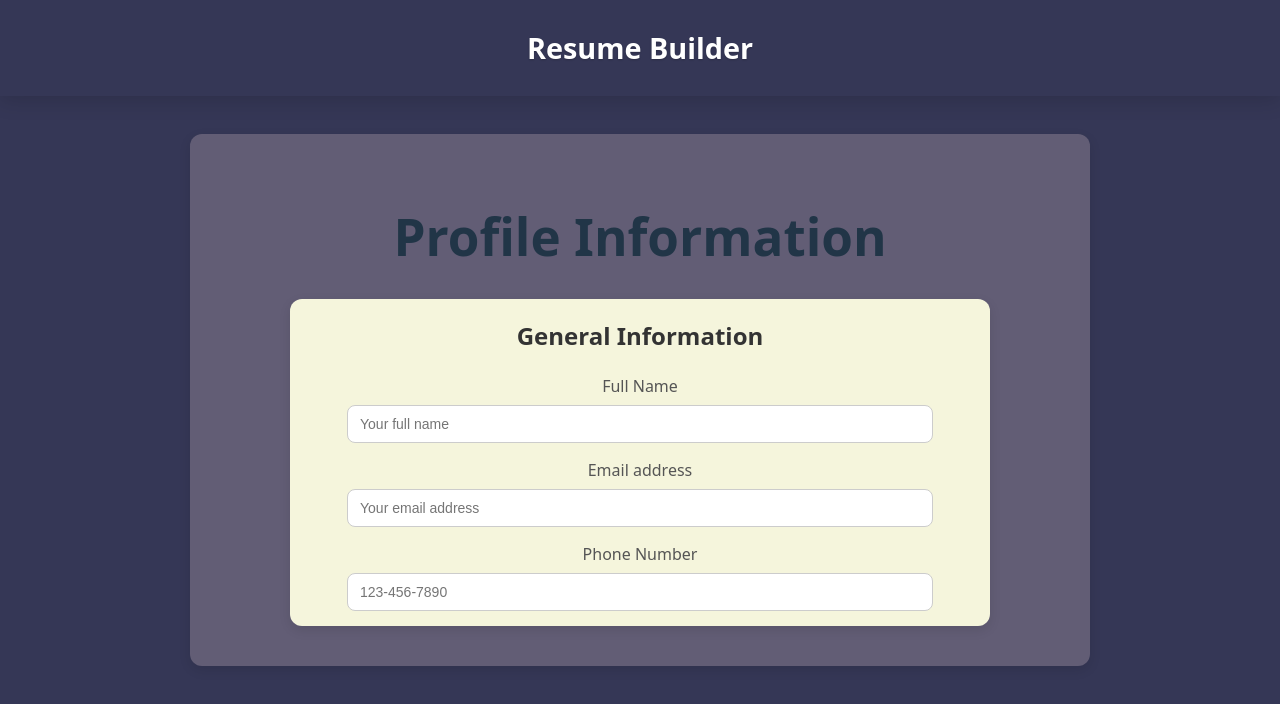
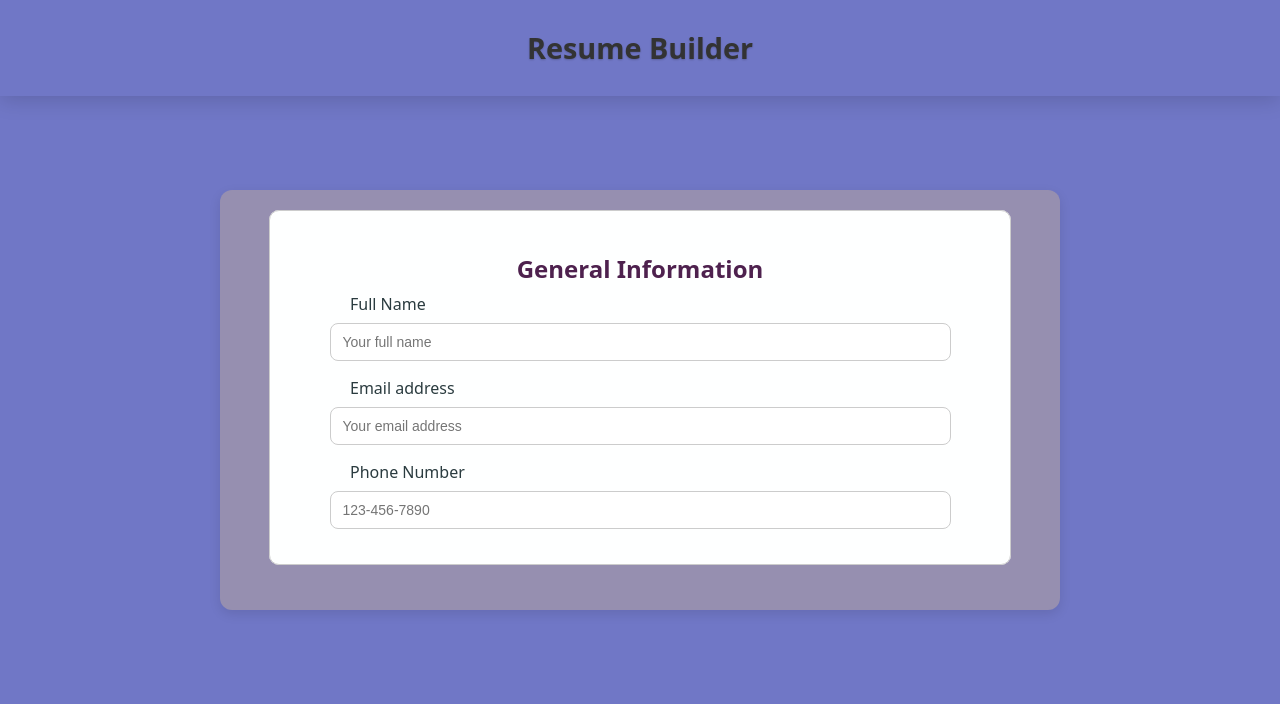
Before and after one commit to UshaSah/resume_app, a React (Vite) app in the folder resume_app/: page / in a window 1280 px wide. Shown: the top 704 px of the page. Built offline with nearby package versions, Linux system fonts and the light colour scheme.

Commit message:
fixed the fieldset styling

```diff
--- a/resume_app/src/App.css
+++ b/resume_app/src/App.css
@@ -6,7 +6,7 @@
 }
 
 body {
-  background: #353756;
+  background: #7077c6;
 }
 
 .logo {
--- a/resume_app/src/App.jsx
+++ b/resume_app/src/App.jsx
@@ -14,11 +14,12 @@ function App() {
       </div>
 
       <div className="form-wrapper">
-        <h1>Profile Information</h1>
-        <div className='form-container'>
-          <h2> General Information</h2>
+        {/* <h1>Profile Information</h1> */}
         <form>
-            <label for="name">Full Name</label>
+          <div className='fieldset-wrapper'>
+            <fieldset>
+              <h2>General Information</h2>
+              <label htmlFor="name">Full Name</label>
               <input
                 type="text"
                 id="name"
@@ -26,7 +27,7 @@ function App() {
                 placeholder="Your full name"
                 required={true}
               />
-            <label for="email">Email address</label>
+              <label htmlFor="email">Email address</label>
               <input
                 type="email"
                 id="email"
@@ -34,7 +35,7 @@ function App() {
                 placeholder="Your email address"
                 required={true}
               />
-            <label for="phone">Phone Number</label>
+              <label htmlFor="phone">Phone Number</label>
               <input
                 type="tel"
                 id="phone"
@@ -42,11 +43,11 @@ function App() {
                 placeholder="123-456-7890"
                 pattern="[0-9]{3}-[0-9]{3}-[0-9]{4}"
                 title="Please enter a phone number in the format: 123-456-7890"
-              required={true}
+                required />
 
-            />
+            </fieldset>
+          </div>
         </form>
-        </div>
       </div>
     </>
   )
--- a/resume_app/src/styles/Page.css
+++ b/resume_app/src/styles/Page.css
@@ -30,38 +30,57 @@
     /* Keep vertical stacking */
     align-items: center;
     /* Center children horizontally */
-    background-color: #625d75;
-    padding: 40px 50px;
+    background-color: #968fb0;
+    padding: 20px 20px;
     border-radius: 12px;
     box-shadow: 0 4px 12px rgba(0, 0, 0, 0.1);
     width: 800px;
 }
 
-.form-container {
-    background-color: beige;
-    padding: 30p 40px;
-    border-radius: 12px;
-    box-shadow: 0px 4px 12px rgba(0, 0, 0, 0.1);
-    width: 700px;
-}
-
-h2 {
+h1 {
     text-align: center;
     color: #333;
     margin-bottom: 20px;
 }
 
-form label {
-    display: block;
-    margin-bottom: 7px;
-    color: #555;
-    font-weight: 500;
+.fieldset-wrapper {
+    display: flex;
+    flex-direction: column;
+    align-items: center;
+    color: #8e698e
 }
 
-form input,
-form select,
-form textarea {
-    width: 80%;
+h2 {
+    text-align: center;
+    font-weight: bold;
+    margin-bottom: 5px;
+    color: #4e214e
+}
+
+
+.fieldset-wrapper fieldset {
+    width: 700px;
+    background-color: #feffff;
+    /* Smaller than container to allow centering */
+    border: 1px solid #ccc;
+    border-radius: 10px;
+    padding: 20px;
+    margin-bottom: 25px;
+}
+
+
+label {
+    display: block;
+    text-align: left;
+    margin-bottom: 7px;
+    color: #2a3b3f;
+    font-weight: 500;
+    margin-left: 60px;
+}
+
+input,
+textarea {
+    width: 85%;
     padding: 10px 12px;
     margin-bottom: 15px;
     border: 1px solid #ccc;
```
Lines whose indentation alone changed are shown as unchanged.
